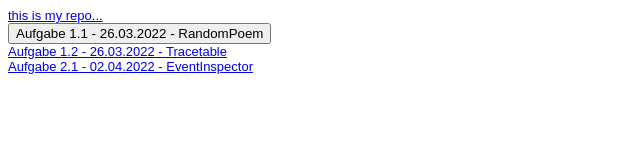
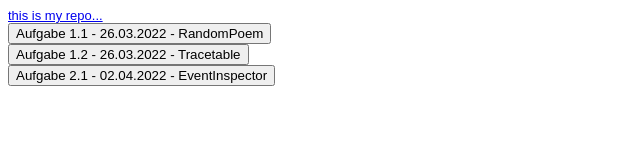
Before and after one commit to jsngin/EIA2_SoSe_2023, a plain HTML site: page A_0_Steckbrief/steckbrief.htm in a window 1280 px wide. Shown: the whole page, without its empty margins (0-640 px from the left). Drawn offline with Linux system fonts and the light colour scheme.

Commit message:
commit_link_cor

```diff
--- a/A_0_Steckbrief/steckbrief.htm
+++ b/A_0_Steckbrief/steckbrief.htm
@@ -16,9 +16,9 @@ body {
 	<br>
 	<a href="https://jsngin.github.io/EIA2_SoSe_2022/A_1.0_RandomPoem/randompoem.html" target="_blank"><button>Aufgabe 1.1 - 26.03.2022 - RandomPoem</button></a>
 	<br>
-	<a href="https://jsngin.github.io/EIA2_SoSe_2022/A_1.2_Tracetable/boxes.html" target="_blank">Aufgabe 1.2 - 26.03.2022 - Tracetable </a>
+	<a href="https://jsngin.github.io/EIA2_SoSe_2022/A_1.2_Tracetable/boxes.html" target="_blank"><button>Aufgabe 1.2 - 26.03.2022 - Tracetable</button></a>
 	<br>
-	<a href="https://jsngin.github.io/EIA2_SoSe_2022/A_2.1_EventInspector/eventInspector.html" target="_blank">Aufgabe 2.1 - 02.04.2022 - EventInspector</a>
+	<a href="https://jsngin.github.io/EIA2_SoSe_2022/A_2.1_EventInspector/eventInspector.html" target="_blank"><button>Aufgabe 2.1 - 02.04.2022 - EventInspector</button></a>
 	<br>
 <!--	<a href="https://jsngin.github.io/EIA2_SoSe_2022/A_2.2_Memory/index.html" target="_blank"><button></a>Aufgabe 2.2 - 02.04.2022</a> > -->
 	<!-- Hier die Links zu den gelösten Aufgaben einstellen, aktuelle oben, alte stehen lassen! Format: Aufgabenbezeichnung, Datum -->
```
